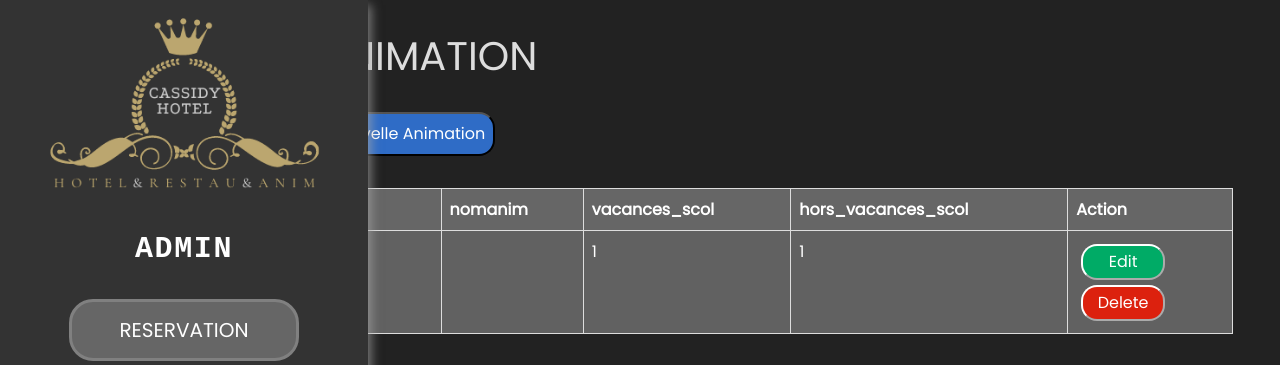
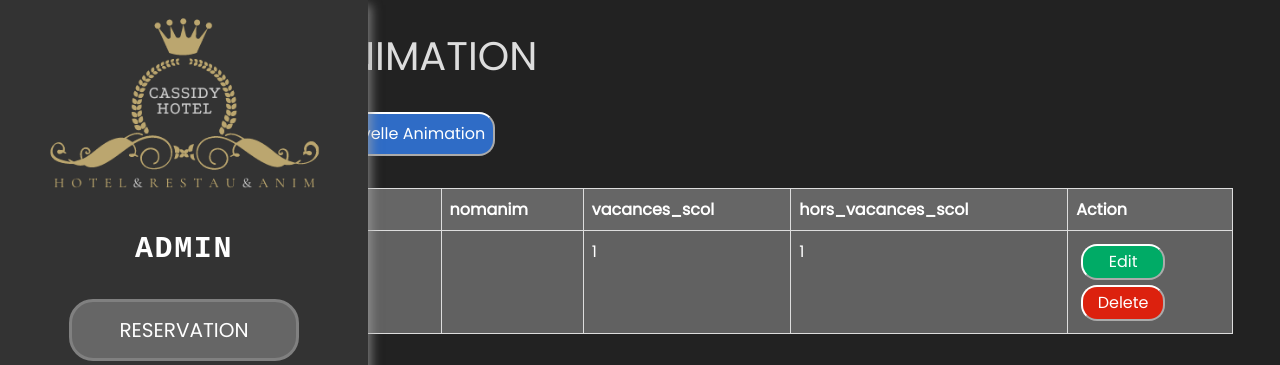
Before and after one commit to matthiashautin/projet_hotel, a PHP site: page /Vue/admin_anim.php in a window 1280 px wide; the page is wider, and only the part inside the window is pictured. Shown: the top 365 px of that part. Run offline with PHP 8.4, Linux system fonts and the light colour scheme; the visitor is signed in with stand-in values (Sample User, id 1); tables that the repository leaves empty hold one stand-in row (values such as "Sample post"); data that the repository does not hold is empty.

Commit message:
css admin btn-add
Co-Authored-By: matthiashautin <98103760+matthiashautin@users.noreply.github.com>

```diff
--- a/cvven/css/admin.css
+++ b/cvven/css/admin.css
@@ -82,6 +82,7 @@ td a {
     margin-bottom: 2rem;
     padding: .5rem;
     background-color: var(--blue);
+    border: 2px outset #fff;
     border-radius: 1rem;
     color: #fff;
     transition: .3s;
```
